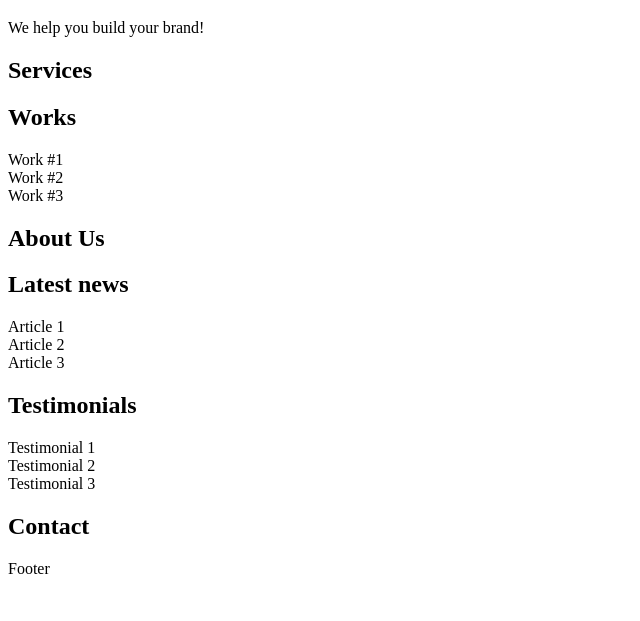
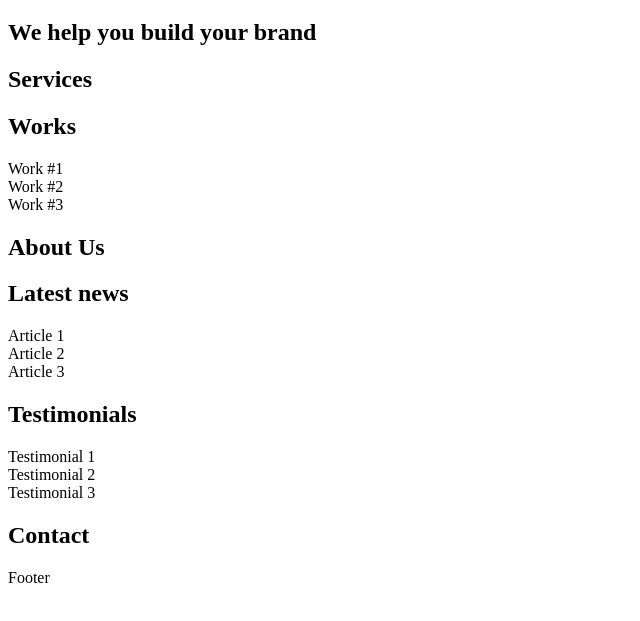
Before and after one commit to JacobGriffith1/atlas-web_front_end, a plain HTML site: page html_advanced/9-index.html in a window 1280 px wide. Shown: the part 61-682 px from the top of the page, without its empty margins (0-640 px from the left). Drawn offline with Linux system fonts and the light colour scheme.

Commit message:
9-index.html [2]: line 18 is now a h2

```diff
--- a/html_advanced/9-index.html
+++ b/html_advanced/9-index.html
@@ -14,7 +14,9 @@
         </header>
         <main>
             <h1>Homepage</h1>
-            <section>We help you build your brand!</section>
+            <section>
+                <h2>We help you build your brand</h2>
+            <section>
             <section>
                 <h2>Services</h2>
             </section>
```
